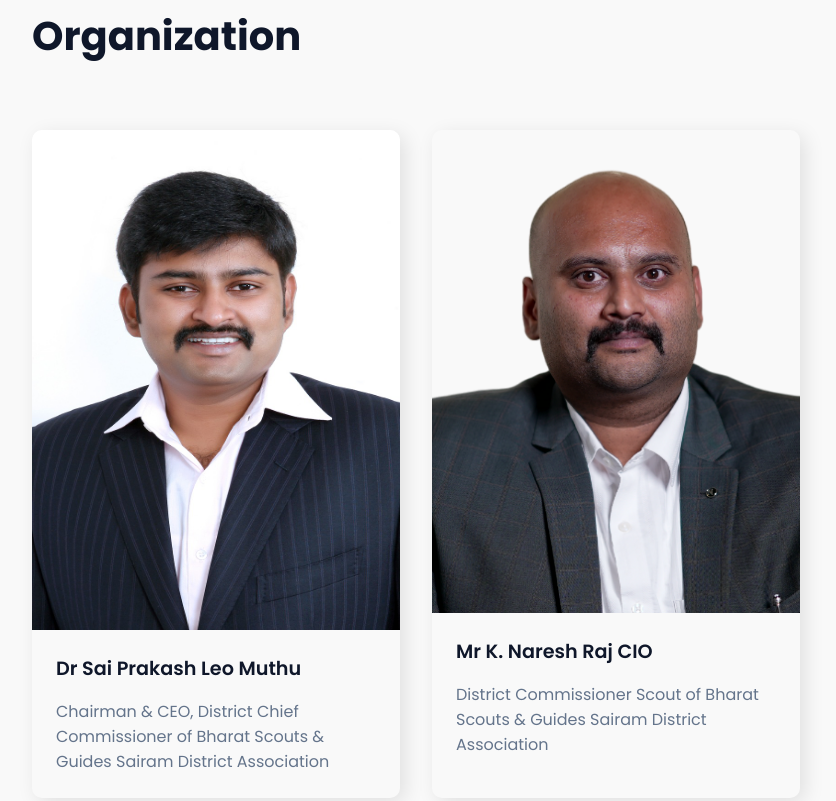
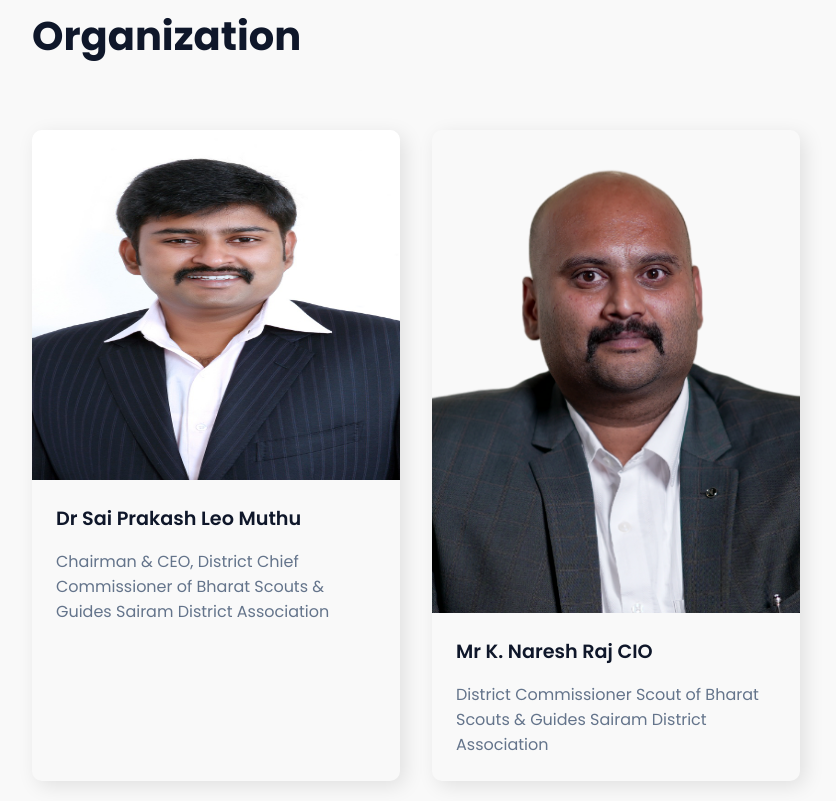
Before and after one commit to Pandu-Praveen/sairamscout, a plain HTML site: page landing.html in a window 1280 px wide. Shown: the part 3620-4421 px from the top of the page, without its empty margins (24-860 px from the left). Drawn offline with nearby package versions, Linux system fonts and the light colour scheme.

Commit message:
Update landing.html

```diff
--- a/landing.html
+++ b/landing.html
@@ -459,7 +459,7 @@
             <img
               src="assets/SaiPrakashLeoMuthu.jpeg"
               alt="guide"
-              style="height: 500px"
+              style="height: 350px"
             />
             <div class="guide__socials">
               <div>
```
